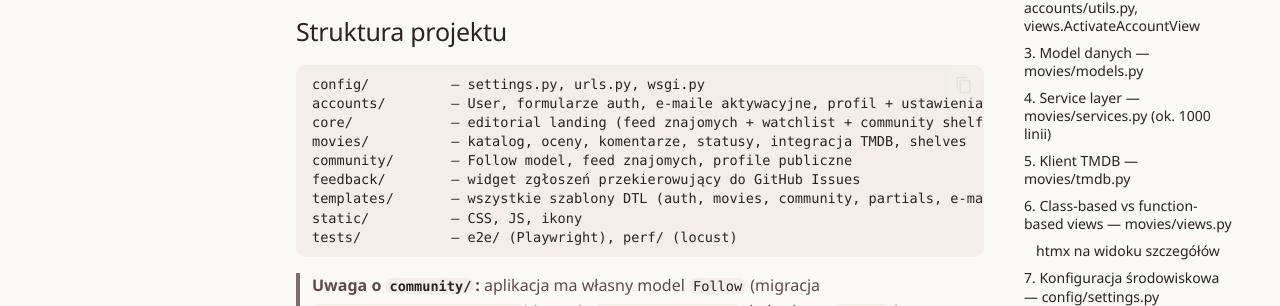
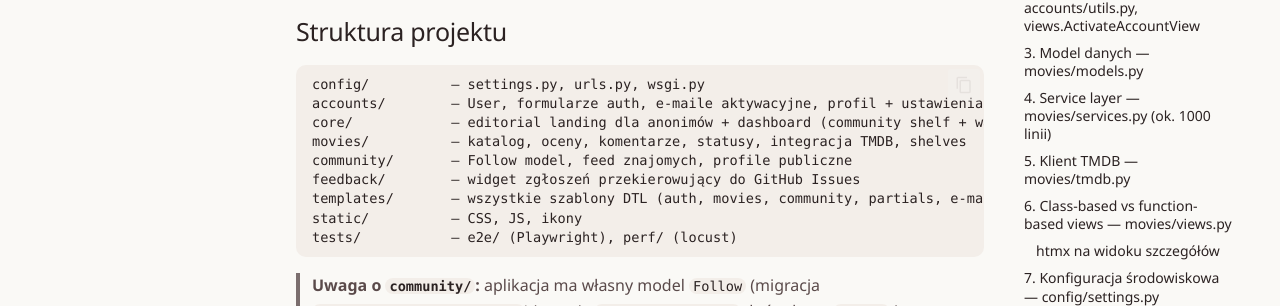
Before and after one commit to agatav13/aster, an MkDocs documentation site: the page built from docs/implementation/modules.md, in a window 1280 px wide and 900 px high. Shown: the part 306-612 px from the top of the window. Built offline with MkDocs 1.6.1 and Material for MkDocs 9.7.7, drawn with Linux system fonts in a browser that asks for light colours; comment, search, counter and statistics services are not loaded.

Commit message:
docs: log editorial pass and correct dashboard rail order
Add Unreleased entries for the editorial typography rollout (landing,
catalog, detail) plus the watched-count stat on movie detail (74360e5),
mirrored library/watchlist tabs on public profiles (daf2aa8), the
COMMUNITY_MIN_RATINGS bump 1 → 2 (0447abe), and the profile-library
WATCHED-only fix (2df1d18).

Fix the stale Home dashboard rail order in CHANGELOG and module map:
since 0447abe the order is community-top-rated → watchlist → friends
feed, not feed → watchlist → community-top-rated.

Co-Authored-By: Claude Opus 4.7 (1M context) <noreply@anthropic.com>

````diff
--- a/docs/implementation/modules.md
+++ b/docs/implementation/modules.md
@@ -9,7 +9,7 @@ repozytorium — tu pokazujemy wzorce i decyzje.
 ```
 config/          — settings.py, urls.py, wsgi.py
 accounts/        — User, formularze auth, e-maile aktywacyjne, profil + ustawienia
-core/            — editorial landing (feed znajomych + watchlist + community shelf)
+core/            — editorial landing dla anonimów + dashboard (community shelf + watchlist + feed znajomych)
 movies/          — katalog, oceny, komentarze, statusy, integracja TMDB, shelves
 community/       — Follow model, feed znajomych, profile publiczne
 feedback/        — widget zgłoszeń przekierowujący do GitHub Issues
````
Also changed, not shown: CHANGELOG.md (+9 -3 lines).
